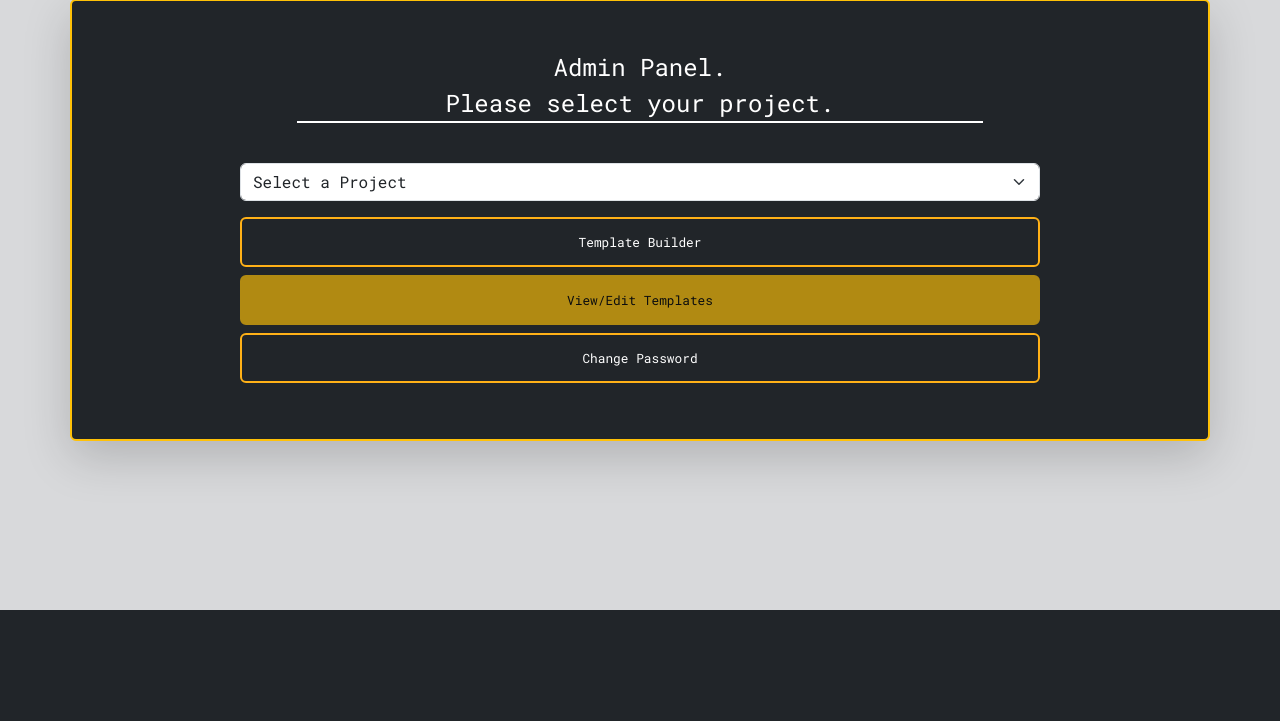
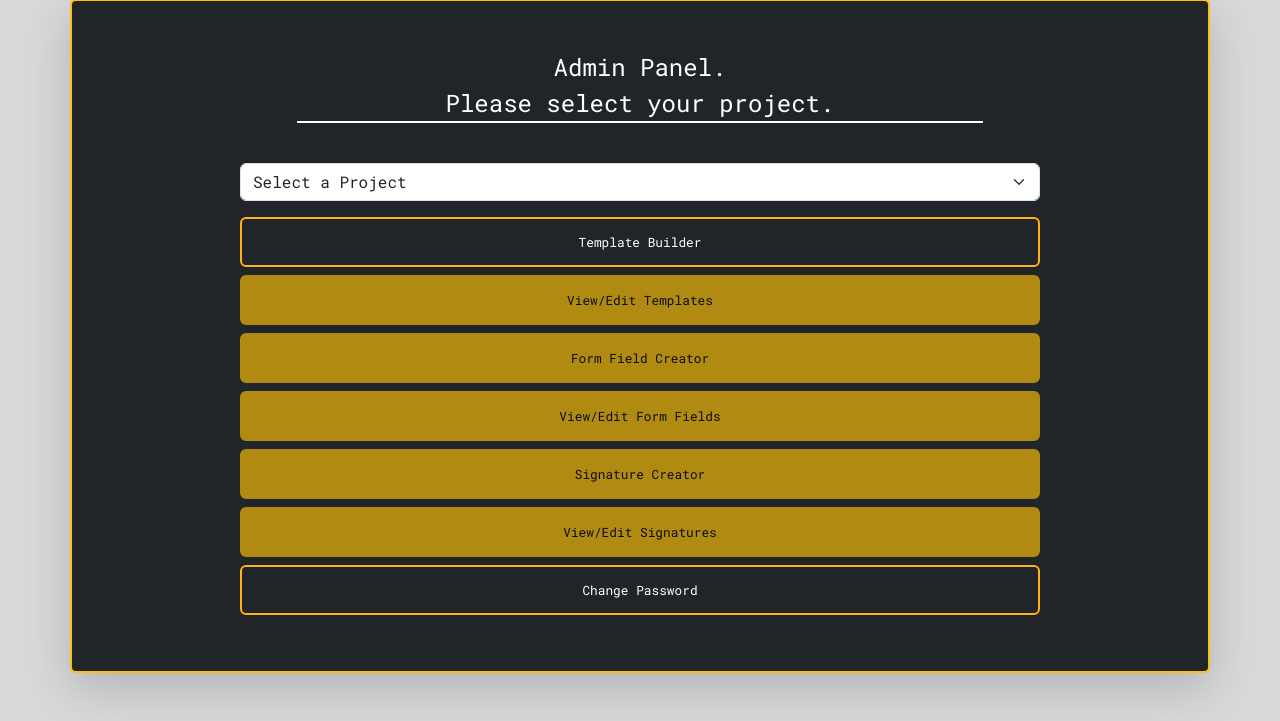
Before and after one commit to ash-eff/email-tool-2.0, a Django app: page /admin-panel in a window 1280 px wide. Shown: the part 190-911 px from the top of the page. Before the commit the page ends 800 px from the top, so only its background shows below. Run offline with Django 4.2, Linux system fonts and the light colour scheme; a user stored in the database is signed in; data comes from the database, SQL or seed files in the repository; both versions use the stored data as it was after the commit; parts of the project's set-up code (start-up, migrations or seed data) failed here and were passed over; some libraries are stand-ins or nearby versions.

Commit message:
Finalize email template builder

```diff
--- a/email_tool/forms.py
+++ b/email_tool/forms.py
@@ -65,4 +65,5 @@
                 queryset=CustomFormField.objects.all(),
                 widget=forms.CheckboxSelectMultiple,
                 required=False,
+                initial=[],
     )
--- a/email_tool/models.py
+++ b/email_tool/models.py
@@ -27,7 +27,9 @@
         ('School Year', 'School Year'),
         ('Results ID', 'Results ID'),
         ('Signature', 'Signature'),
-        ('Internal Teams', 'Internal Teams'),
+        ('General Choice Field', 'General Choice Field'),
+        ('General Integer Field', 'General Integer Field'),
+        ('General Text Field', 'General Text Field'),
     ]
 
     FIELD_TYPES = [
@@ -45,9 +47,16 @@
     field_type = models.CharField(max_length=20, choices=FIELD_TYPES)
     required = models.BooleanField(default=True)
     choices = models.CharField(max_length=200, blank=True, null=True)
+    template_code = models.CharField(max_length=61, default='', blank=True)
+    template_format = models.CharField(max_length=62, default='', blank=True)
 
     def is_global_field(self):
         return self.projects is None or self.projects.filter(global_project=True).exists()
+
+    def save(self, *args, **kwargs):
+        self.template_code = '!' + self.label.lower()
+        self.template_format = '{' + self.label.lower() + '}'
+        super(CustomFormField, self).save(*args, **kwargs)
 
     def __str__(self):
         label_two_display = ''
--- a/email_tool/views.py
+++ b/email_tool/views.py
@@ -169,9 +169,8 @@
         selected_project = get_object_or_404(Project, name=name)
         global_project = get_object_or_404(Project, global_project=True)
         initial_fields = CustomFormField.objects.filter(Q(project=selected_project) | Q(project=global_project))
-        print(f'Initial Fields {initial_fields}')
 
-        form = TemplateBuilderForm(initial={'agent_fields': initial_fields})
+        form = TemplateBuilderForm
         return render(request, "template-builder.html", {'form': form, 'selected_project_name': selected_project_name, 'selected_project': selected_project, 'global_project': global_project})
 
     def post(self, request, name):
--- a/templates/admin-panel.html
+++ b/templates/admin-panel.html
@@ -18,6 +18,10 @@
                     {{ form|crispy }}
                         <button class="btn btn-warning btn-lg custom-button pop-in-button border-2 button-nice-font p-3 mb-2 rounded" type="submit" name="button_name" value="template-builder">Template Builder</button>
                         <button class="btn btn-warning btn-lg custom-button pop-in-button border-2 button-nice-font p-3 mb-2 rounded" type="submit" name="button_name" value="view-edit-templates" disabled>View/Edit Templates</button>
+                        <button class="btn btn-warning btn-lg custom-button pop-in-button border-2 button-nice-font p-3 mb-2 rounded" type="submit" name="button_name" value="form-field-creator" disabled>Form Field Creator</button>
+                        <button class="btn btn-warning btn-lg custom-button pop-in-button border-2 button-nice-font p-3 mb-2 rounded" type="submit" name="button_name" value="view-edit-form-fields" disabled>View/Edit Form Fields</button>
+                        <button class="btn btn-warning btn-lg custom-button pop-in-button border-2 button-nice-font p-3 mb-2 rounded" type="submit" name="button_name" value="signature-creator" disabled>Signature Creator</button>
+                        <button class="btn btn-warning btn-lg custom-button pop-in-button border-2 button-nice-font p-3 mb-2 rounded" type="submit" name="button_name" value="view-edit-signatures" disabled>View/Edit Signatures</button>
                         <a class="btn btn-warning btn-lg custom-button pop-in-button border-2 button-nice-font p-3 mb-2 rounded" href="{% url 'password_change' %}">Change Password</a>
                 </form>
             </div>
```
Also changed, not shown: db.sqlite3, email_tool/migrations/0003_customformfield_template_code_and_more.py (added), email_tool/migrations/0004_alter_customformfield_template_code_and_more.py (added).
